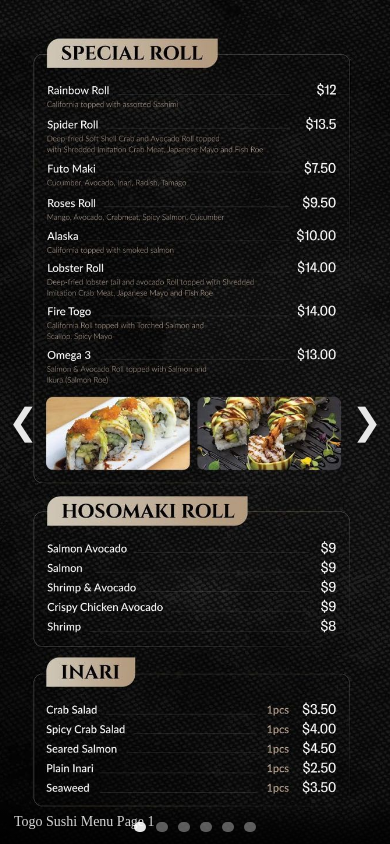
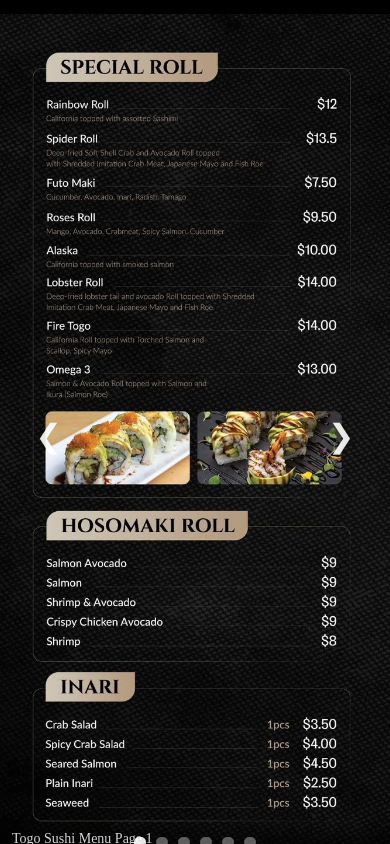
Before and after one commit to thanheuro20057-cloud/QR-code-menu-project, a plain HTML site: page index.html in a window 390 px wide. Drawn offline with Linux system fonts and the light colour scheme.

Commit message:
index.html overhaul
fix blockage from phone's top and bottom black bar

```diff
--- a/index.html
+++ b/index.html
@@ -1,11 +1,9 @@
 <!DOCTYPE html>
 <!--
   FILE          : index.html
-  PROJECT       : Full‑Screen Swipe Photo Gallery (mobile‑friendly)
-  AUTHOR        : Tuan Thanh Nguyen
-  FIRST VERSION : 2025-11-01
-  DESCRIPTION   : Minimal, full‑screen gallery for phones. No header box, no card.
-                  Swipe left/right, keyboard arrows supported, accessible labels.
+  PROJECT       : Phone‑safe Gallery (no crop under bars)
+  NOTE          : Keeps the photo away from the top/bottom browser bars and notches.
+                  Smaller arrow hit‑zones to avoid accidental taps.
 -->
 <html lang="en">
   <head>
@@ -13,81 +11,65 @@
     <meta name="viewport" content="width=device-width, initial-scale=1, viewport-fit=cover" />
     <meta name="theme-color" content="#000000" />
     <title>Gallery</title>
-    <meta name="description" content="Swipe photos full screen" />
     <style>
       :root {
-        --ink: #ffffff;        /* primary text */
-        --muted: #d6d6d6;      /* secondary */
-        --accent: #70b5ff;     /* focus ring */
-        --gallery-h: 60svh;   /* height of gallery viewport */
+        --ink:#fff; --muted:#d6d6d6; --accent:#70b5ff;
+        --safe-top: env(safe-area-inset-top, 0px);
+        --safe-bottom: env(safe-area-inset-bottom, 0px);
+        --ui-gap: 14px;            /* extra space from bars */
+        --nav-w: 18vw;             /* arrow strip width */
+        --nav-h: 48svh;            /* arrow strip height */
+        --fit: cover;              /* change to 'contain' to always see full photo */
+      }
+      *{ box-sizing:border-box }
+      html,body{ height:100%; }
+      body{ margin:0; background:#000; color:var(--ink); min-height:100dvh; overflow:hidden; overscroll-behavior-y:none; }
 
-      }
-      * { box-sizing: border-box; }
-      html, body { height: 100%; }
-      body { margin: 0; background: #000; color: var(--ink); min-height: 100dvh; overflow: hidden; }
+      /* Phone-safe viewport: adds top/bottom padding equal to safe areas + gap */
+      #viewport{ position:fixed; inset:0; height:100dvh; padding: calc(var(--safe-top) + var(--ui-gap)) 0 calc(var(--safe-bottom) + var(--ui-gap)); display:grid; }
+      .stage{ width:100vw; height:100%; position:relative; }
 
-      /* Full-screen carousel */
-      #carousel { position: fixed; inset: 0; touch-action: pan-y; }
-      .track { height: 100dvh; width: 100vw; display: grid; grid-auto-flow: column; grid-auto-columns: 100vw; will-change: transform; }
-      .slide { width: 100vw; height: 100dvh; position: relative; }
-      .slide figure { margin: 0; width: 100%; height: 100%; }
-      .slide img { width: 100%; height: 100%; object-fit: cover; display: block; background: #000; }
+      .track{ height:100%; width:100%; display:grid; grid-auto-flow:column; grid-auto-columns:100vw; will-change:transform; transition:transform .26s ease; }
+      @media (prefers-reduced-motion:reduce){ .track{ transition:none } }
 
-      /* Overlay caption (optional) */
-      .slide figcaption {
-        position: absolute; left: 0; right: 0; bottom: 0;
-        padding: 12px 14px calc(12px + env(safe-area-inset-bottom));
-        font-size: 14px; line-height: 1.35; color: var(--muted);
-        background: linear-gradient(180deg, rgba(0,0,0,0) 0%, rgba(0,0,0,.55) 60%, rgba(0,0,0,.8) 100%);
-      }
+      .slide{ width:100vw; height:100%; position:relative }
+      .slide figure{ margin:0; width:100%; height:100% }
+      .slide img{ width:100%; height:100%; object-fit: var(--fit); object-position:center; display:block; background:#000 }
 
-      /* Prev/Next tap zones */
-      .nav { position: absolute; inset: 0; display: grid; grid-template-columns: 1fr 1fr; pointer-events: none; }
-      .nav button {
-        pointer-events: auto; appearance: none; border: none; background: transparent; color: var(--ink);
-        display: grid; place-items: center; font-size: 36px; padding: 0 8px; opacity: .9; cursor: pointer;
-      }
-      .nav button:focus-visible { outline: 3px solid var(--accent); outline-offset: 2px; border-radius: 10px; }
-      .nav [data-dir="prev"] { justify-content: start; }
-      .nav [data-dir="next"] { justify-content: end; }
+      /* Optional caption */
+      .slide figcaption{ position:absolute; left:0; right:0; bottom:0; padding:10px 12px 10px; font-size:14px; line-height:1.35; color:var(--muted); background:linear-gradient(180deg, rgba(0,0,0,0) 0%, rgba(0,0,0,.55) 60%, rgba(0,0,0,.8) 100%) }
 
-      /* Dots as floating overlay */
-      .dots { position: absolute; left: 0; right: 0; bottom: calc(12px + env(safe-area-inset-bottom));
-              display: flex; gap: 10px; justify-content: center; pointer-events: auto; }
-      .dot { width: 10px; height: 10px; border-radius: 999px; background: rgba(255,255,255,.35); border: 0; cursor: pointer; }
-      .dot[aria-selected="true"] { background: rgba(255,255,255,.9); }
-      .dot:focus-visible { outline: 3px solid var(--accent); outline-offset: 3px; }
+      /* Slimmer arrow hit-boxes */
+      .nav{ position:absolute; inset:0; pointer-events:none }
+      .nav button{ pointer-events:auto; position:absolute; top:50%; transform:translateY(-50%); width:min(var(--nav-w),120px); height:var(--nav-h); border:none; background:transparent; color:var(--ink); font-size:32px; display:grid; place-items:center; opacity:.9; cursor:pointer; border-radius:14px }
+      .nav [data-dir="prev"]{ left:3.5vw }
+      .nav [data-dir="next"]{ right:3.5vw }
+      .nav button:focus-visible{ outline:3px solid var(--accent); outline-offset:2px }
 
-      .track { transition: transform .28s ease; }
-      @media (prefers-reduced-motion: reduce) { .track { transition: none; } }
+      /* Dots */
+      .dots{ position:absolute; left:0; right:0; bottom:12px; display:flex; gap:10px; justify-content:center; pointer-events:auto }
+      .dot{ width:10px; height:10px; border-radius:999px; background:rgba(255,255,255,.35); border:0; cursor:pointer }
+      .dot[aria-selected="true"]{ background:rgba(255,255,255,.9) }
+      .dot:focus-visible{ outline:3px solid var(--accent); outline-offset:3px }
 
-      /* Hide mouse cursor over arrows after a few seconds (mobile stays tap) */
-      @media (hover: hover) {
-        .nav button { opacity: .6; }
-        .nav button:hover { opacity: .95; }
-      }
-
-      .sr-only { position: absolute; width: 1px; height: 1px; padding: 0; margin: -1px; overflow: hidden; clip: rect(0,0,0,0); border: 0; }
+      .sr-only{ position:absolute; width:1px; height:1px; padding:0; margin:-1px; overflow:hidden; clip:rect(0,0,0,0); border:0 }
     </style>
   </head>
   <body>
-    <!-- Full-screen Carousel Only (no header/footer) -->
-    <section id="carousel" role="group" aria-roledescription="carousel" aria-label="Photo gallery" tabindex="0">
-      <div id="track" class="track" aria-live="off"><!-- slides injected by JS --></div>
-
-      <!-- Prev / Next -->
-      <div class="nav" aria-hidden="false">
-        <button type="button" class="navBtn" data-dir="prev" aria-label="Previous slide">&#x276E;</button>
-        <button type="button" class="navBtn" data-dir="next" aria-label="Next slide">&#x276F;</button>
+    <div id="viewport">
+      <div class="stage" role="group" aria-roledescription="carousel" aria-label="Photo gallery" tabindex="0">
+        <div id="track" class="track" aria-live="off"><!-- slides injected by JS --></div>
+        <div class="nav" aria-hidden="false">
+          <button type="button" class="navBtn" data-dir="prev" aria-label="Previous slide">&#x276E;</button>
+          <button type="button" class="navBtn" data-dir="next" aria-label="Next slide">&#x276F;</button>
+        </div>
+        <div id="dots" class="dots" role="tablist" aria-label="Slide thumbnails"></div>
       </div>
-
-      <div id="dots" class="dots" role="tablist" aria-label="Slide thumbnails"><!-- dots injected --></div>
-    </section>
+    </div>
 
     <div id="announcer" class="sr-only" aria-live="polite" aria-atomic="true"></div>
 
     <script>
-      // --- Slides -----------------------------------------------------------------------------
       const slides = [
         { src: 'images/togo_menu_page1a.jpg', alt: 'Togo Sushi Menu Page 1', caption: 'Togo Sushi Menu Page 1' },
         { src: 'images/togo_menu_page1b.jpg', alt: 'Togo Sushi Menu Page 1', caption: 'Togo Sushi Menu Page 1' },
@@ -97,86 +79,47 @@
         { src: 'images/togo_menu_page2c.jpg', alt: 'Togo Sushi Menu Page 2', caption: 'Togo Sushi Menu Page 2' },
       ];
 
-      // --- Build UI ---------------------------------------------------------------------------
       const track = document.getElementById('track');
       const dotsWrap = document.getElementById('dots');
       const announcer = document.getElementById('announcer');
-      const carousel = document.getElementById('carousel');
+      const stage = document.querySelector('.stage');
       let index = 0;
 
-      function createSlideEl(item, i, total) {
+      function createSlideEl(item, i, total){
         const slide = document.createElement('div');
         slide.className = 'slide';
-        slide.setAttribute('role', 'group');
-        slide.setAttribute('aria-roledescription', 'slide');
-        slide.setAttribute('aria-label', `Slide ${i+1} of ${total}: ${item.caption || ''}`.trim());
-        slide.setAttribute('aria-hidden', i === index ? 'false' : 'true');
-
+        slide.setAttribute('role','group');
+        slide.setAttribute('aria-roledescription','slide');
+        slide.setAttribute('aria-label',`Slide ${i+1} of ${total}: ${item.caption||''}`.trim());
+        slide.setAttribute('aria-hidden', i===index ? 'false' : 'true');
         const fig = document.createElement('figure');
-        const img = document.createElement('img');
-        img.loading = 'lazy';
-        img.decoding = 'async';
-        img.src = item.src; img.alt = item.alt || '';
-        const cap = document.createElement('figcaption');
-        cap.textContent = item.caption || '';
-
+        const img = document.createElement('img'); img.loading='lazy'; img.decoding='async'; img.src=item.src; img.alt=item.alt||'';
+        const cap = document.createElement('figcaption'); cap.textContent = item.caption || '';
         fig.appendChild(img); fig.appendChild(cap); slide.appendChild(fig);
         return slide;
       }
-
-      function createDotEl(i) {
-        const b = document.createElement('button');
-        b.className = 'dot'; b.type = 'button'; b.setAttribute('role', 'tab');
-        b.setAttribute('aria-label', `Go to slide ${i+1}`);
-        b.setAttribute('aria-selected', i === index ? 'true' : 'false');
-        b.addEventListener('click', () => go(i));
-        return b;
-      }
-
-      function render() {
-        track.innerHTML = ''; dotsWrap.innerHTML = '';
-        slides.forEach((s, i) => { track.appendChild(createSlideEl(s, i, slides.length)); dotsWrap.appendChild(createDotEl(i)); });
-        updatePosition(false);
-      }
-
-      function announce() {
-        const s = slides[index];
-        announcer.textContent = `Slide ${index+1} of ${slides.length}. ${s.caption || ''}`.trim();
-      }
-      function updateAria() {
-        [...track.children].forEach((el, i) => el.setAttribute('aria-hidden', i === index ? 'false' : 'true'));
-        [...dotsWrap.children].forEach((el, i) => el.setAttribute('aria-selected', i === index ? 'true' : 'false'));
-      }
-      function updatePosition(animate = true) {
-        track.style.transition = (animate && !window.matchMedia('(prefers-reduced-motion: reduce)').matches)
-          ? 'transform .28s ease' : 'none';
-        track.style.transform = `translateX(${-index * 100}vw)`;
-        updateAria(); announce();
-      }
-
-      function go(i) { const total = slides.length; index = Math.max(0, Math.min(total - 1, i)); updatePosition(); }
-      const next = () => go(index + 1);
-      const prev = () => go(index - 1);
+      function createDotEl(i){ const b=document.createElement('button'); b.className='dot'; b.type='button'; b.setAttribute('role','tab'); b.setAttribute('aria-label',`Go to slide ${i+1}`); b.setAttribute('aria-selected', i===index ? 'true':'false'); b.addEventListener('click',()=>go(i)); return b; }
+      function render(){ track.innerHTML=''; dotsWrap.innerHTML=''; slides.forEach((s,i)=>{ track.appendChild(createSlideEl(s,i,slides.length)); dotsWrap.appendChild(createDotEl(i)); }); updatePosition(false); }
+      function announce(){ const s=slides[index]; announcer.textContent = `Slide ${index+1} of ${slides.length}. ${s.caption||''}`.trim(); }
+      function updateAria(){ [...track.children].forEach((el,i)=>el.setAttribute('aria-hidden', i===index ? 'false':'true')); [...dotsWrap.children].forEach((el,i)=>el.setAttribute('aria-selected', i===index ? 'true':'false')); }
+      function updatePosition(animate=true){ track.style.transition = (animate && !window.matchMedia('(prefers-reduced-motion: reduce)').matches) ? 'transform .26s ease' : 'none'; track.style.transform = `translateX(${-index*100}vw)`; updateAria(); announce(); }
+      function go(i){ const total=slides.length; index = Math.max(0, Math.min(total-1, i)); updatePosition(); }
+      const next=()=>go(index+1), prev=()=>go(index-1);
 
       // Keyboard
-      carousel.addEventListener('keydown', (e) => {
-        if (e.key === 'ArrowRight') { e.preventDefault(); next(); }
-        else if (e.key === 'ArrowLeft') { e.preventDefault(); prev(); }
-      });
+      stage.addEventListener('keydown', e=>{ if(e.key==='ArrowRight'){ e.preventDefault(); next(); } else if(e.key==='ArrowLeft'){ e.preventDefault(); prev(); } });
 
       // Buttons
-      document.querySelectorAll('.navBtn').forEach(btn => btn.addEventListener('click', () => (btn.dataset.dir === 'next' ? next() : prev())));
+      document.querySelectorAll('.navBtn').forEach(btn=>btn.addEventListener('click',()=> (btn.dataset.dir==='next'?next():prev())));
 
-      // Touch/Pointer swipe
-      let startX = 0, dx = 0, isDown = false;
-      const swipeThreshold = () => Math.min(80, Math.max(40, Math.round(window.innerWidth * 0.12)));
-      const onDown = (x) => { isDown = true; startX = x; dx = 0; track.style.transition = 'none'; };
-      const onMove = (x) => { if (!isDown) return; dx = x - startX; track.style.transform = `translateX(calc(${-index * 100}vw + ${dx}px))`; };
-      const onUp = () => { if (!isDown) return; isDown = false; Math.abs(dx) > swipeThreshold() ? (dx < 0 ? next() : prev()) : updatePosition(); };
-      track.addEventListener('pointerdown', (e) => onDown(e.clientX));
-      window.addEventListener('pointermove', (e) => onMove(e.clientX));
-      window.addEventListener('pointerup', onUp);
-      window.addEventListener('pointercancel', onUp);
+      // Touch/Pointer swipe (dynamic threshold)
+      let startX=0, dx=0, isDown=false; const swipeThreshold=()=> Math.min(80, Math.max(40, Math.round(window.innerWidth*0.12)));
+      const onDown=x=>{ isDown=true; startX=x; dx=0; track.style.transition='none'; };
+      const onMove=x=>{ if(!isDown)return; dx=x-startX; track.style.transform=`translateX(calc(${-index*100}vw + ${dx}px))`; };
+      const onUp=()=>{ if(!isDown)return; isDown=false; Math.abs(dx)>swipeThreshold() ? (dx<0?next():prev()) : updatePosition(); };
+      track.addEventListener('pointerdown', e=>onDown(e.clientX));
+      window.addEventListener('pointermove', e=>onMove(e.clientX));
+      window.addEventListener('pointerup', onUp); window.addEventListener('pointercancel', onUp);
 
       render();
     </script>
```
